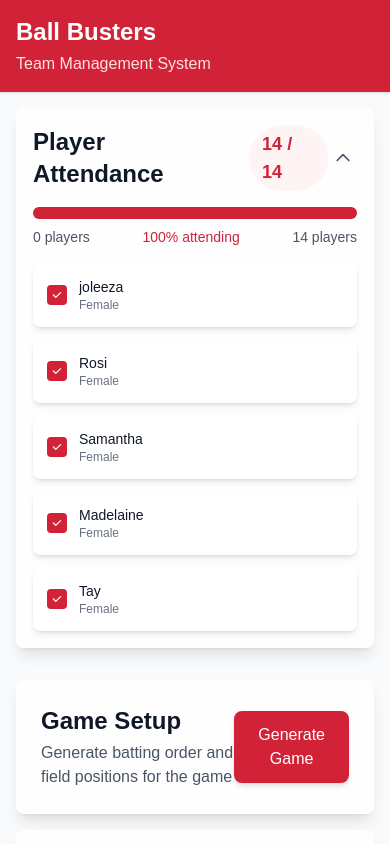
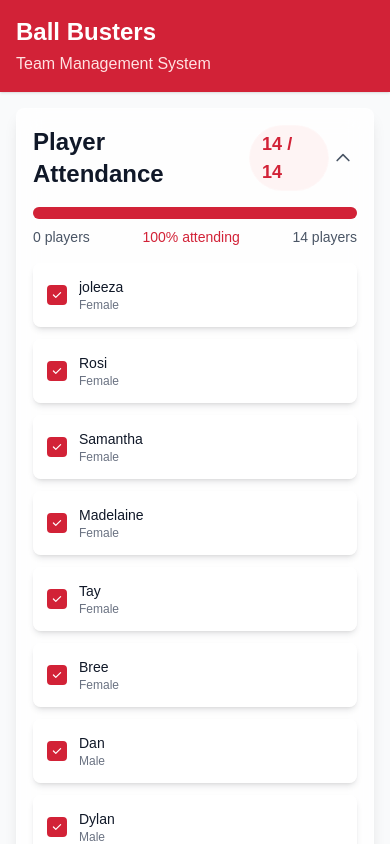
Before and after one commit to BradleyExton/ball-busters, a Next.js app: page / in a window 390 px wide. Both pictures are taken after a click on the element 195 px from the left and 186 px from the top of the page. Shown: the top 844 px of the page. Built offline with nearby package versions, Linux system fonts and the light colour scheme.

Commit message:
Fix movile styles

```diff
--- a/app/AttendanceForm/index.tsx
+++ b/app/AttendanceForm/index.tsx
@@ -76,16 +76,13 @@ export default function AttendanceForm({
       {/* Collapsible Content */}
       <div
         className={`overflow-hidden transition-all duration-500 ease-in-out ${
-          isExpanded
-            ? "max-h-96 sm:max-h-screen opacity-100"
-            : "max-h-0 opacity-0"
+          isExpanded ? "max-h-screen opacity-100" : "max-h-0 opacity-0"
         }`}
       >
         <div
-          className={`px-4 sm:px-6 pb-4 sm:pb-6 transform transition-transform duration-500 ease-in-out overflow-y-auto ${
+          className={`px-4 sm:px-6 pb-4 sm:pb-6 transform transition-transform duration-500 ease-in-out ${
             isExpanded ? "translate-y-0" : "-translate-y-4"
           }`}
-          style={{ maxHeight: isExpanded ? "24rem" : "0" }}
         >
           <div className="grid grid-cols-1 sm:grid-cols-2 lg:grid-cols-3 xl:grid-cols-4 gap-3 sm:gap-4">
             {players.map((player) => (
--- a/app/page.tsx
+++ b/app/page.tsx
@@ -92,22 +92,22 @@ export default function Home() {
         />
 
         {/* Game Generation Section */}
-        <div className="bg-white/80 backdrop-blur-md rounded-lg shadow-lg border border-white/20 p-6">
-          <div className="flex items-center justify-between">
-            <div>
-              <h2 className="text-2xl font-semibold text-gray-900">
+        <div className="bg-white/80 backdrop-blur-md rounded-lg shadow-lg border border-white/20 p-4 sm:p-6">
+          <div className="flex flex-col sm:flex-row sm:items-center sm:justify-between space-y-4 sm:space-y-0">
+            <div className="text-center sm:text-left">
+              <h2 className="text-xl sm:text-2xl font-semibold text-gray-900">
                 Game Setup
               </h2>
-              <p className="text-gray-600 mt-1">
+              <p className="text-sm sm:text-base text-gray-600 mt-1">
                 Generate batting order and field positions for the game
               </p>
             </div>
-            <div className="flex space-x-3">
+            <div className="flex flex-col sm:flex-row gap-3 sm:space-x-3 sm:space-y-0">
               {!isGameGenerated ? (
                 <button
                   onClick={generateGame}
                   disabled={attendingPlayers.length === 0}
-                  className="px-6 py-3 bg-[#D22237] text-white rounded-lg hover:bg-red-700 hover:scale-105 active:scale-95 disabled:bg-gray-300 disabled:cursor-not-allowed cursor-pointer transition-all duration-200 font-medium shadow-md hover:shadow-lg"
+                  className="w-full sm:w-auto px-6 py-3 bg-[#D22237] text-white rounded-lg hover:bg-red-700 hover:scale-105 active:scale-95 disabled:bg-gray-300 disabled:cursor-not-allowed cursor-pointer transition-all duration-200 font-medium shadow-md hover:shadow-lg"
                 >
                   Generate Game
                 </button>
@@ -115,13 +115,13 @@ export default function Home() {
                 <>
                   <button
                     onClick={generateGame}
-                    className="px-4 py-2 bg-[#354d74] text-white rounded-lg hover:bg-[#2a3d5f] hover:scale-105 active:scale-95 cursor-pointer transition-all duration-200 font-medium shadow-md hover:shadow-lg"
+                    className="w-full sm:w-auto px-4 py-2 bg-[#354d74] text-white rounded-lg hover:bg-[#2a3d5f] hover:scale-105 active:scale-95 cursor-pointer transition-all duration-200 font-medium shadow-md hover:shadow-lg"
                   >
                     Regenerate
                   </button>
                   <button
                     onClick={resetGame}
-                    className="px-4 py-2 bg-gray-500 text-white rounded-lg hover:bg-gray-600 hover:scale-105 active:scale-95 cursor-pointer transition-all duration-200 font-medium shadow-md hover:shadow-lg"
+                    className="w-full sm:w-auto px-4 py-2 bg-gray-500 text-white rounded-lg hover:bg-gray-600 hover:scale-105 active:scale-95 cursor-pointer transition-all duration-200 font-medium shadow-md hover:shadow-lg"
                   >
                     Reset
                   </button>
```
